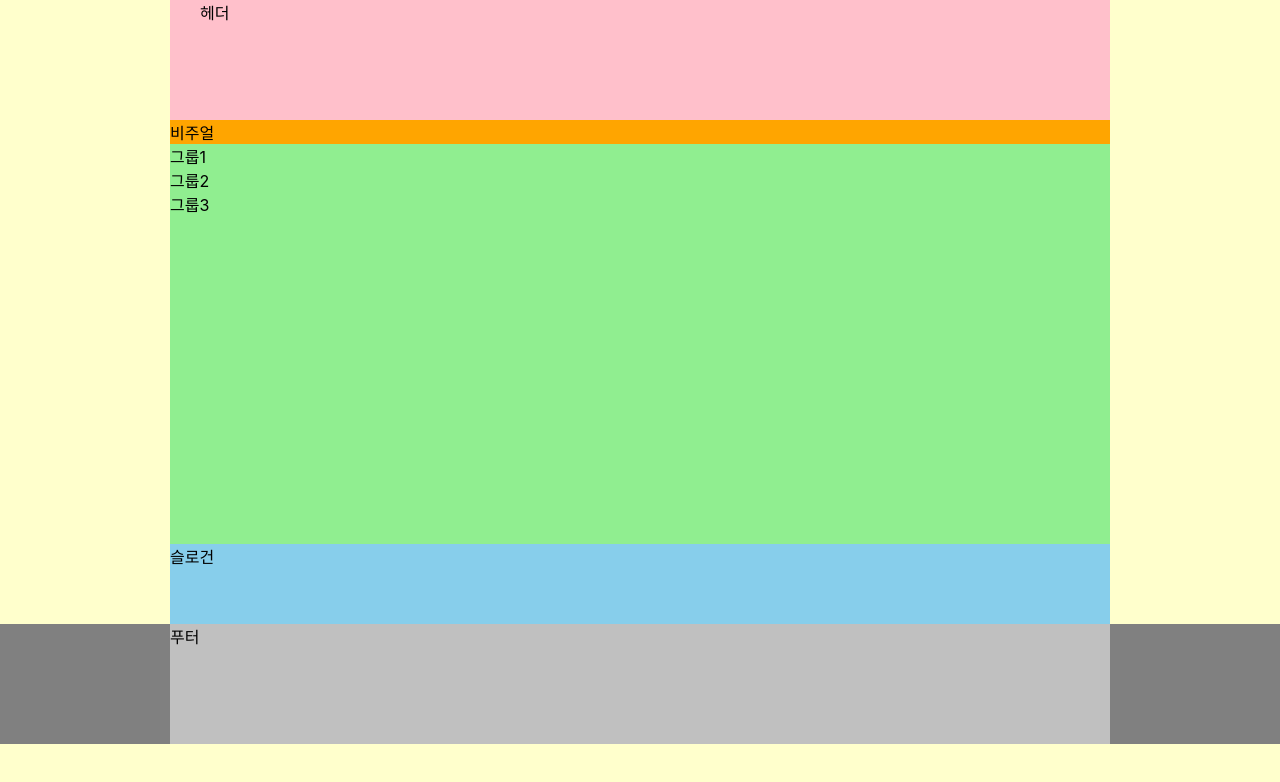
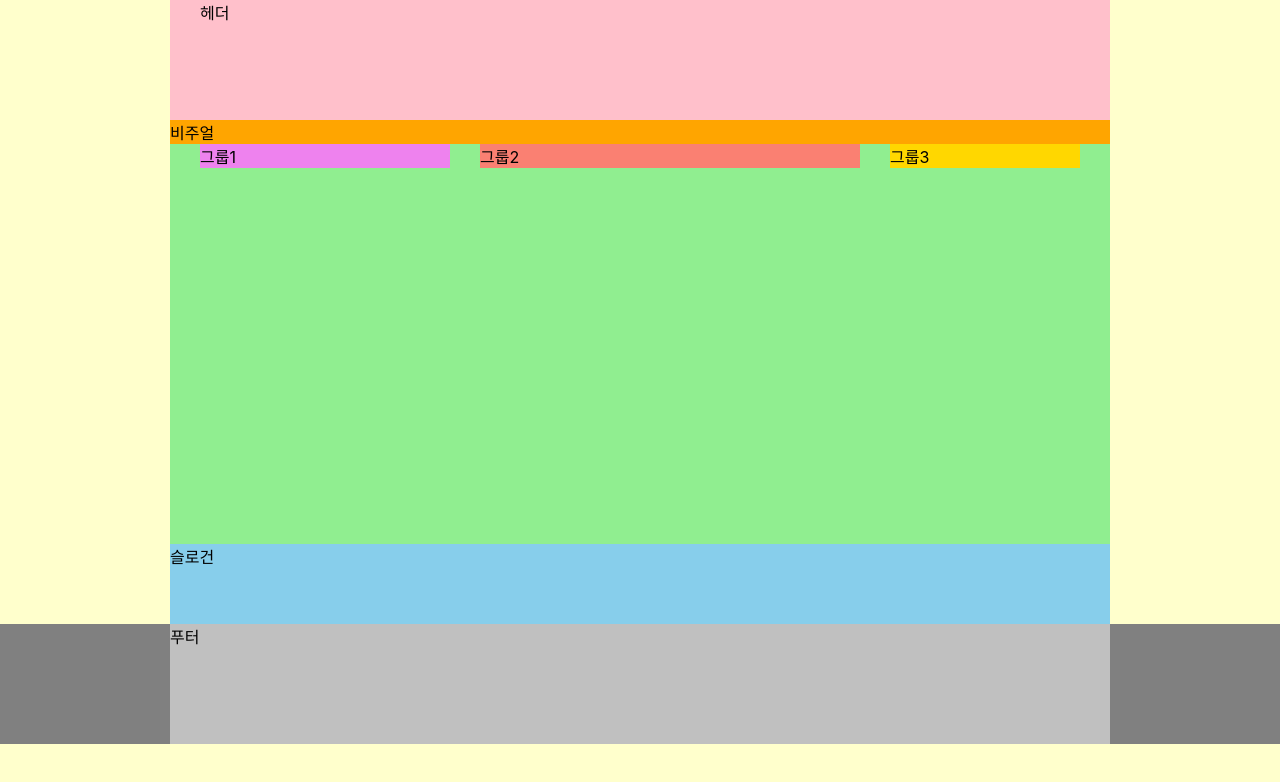
Before and after one commit to DahamWeon/HTML5, a website: page index.html in a window 1280 px wide. Drawn offline with Linux system fonts and the light colour scheme; a web font is replaced by a local one.

Commit message:
float을 이용한 메인 레이아웃

```diff
--- a/styles/style.css
+++ b/styles/style.css
@@ -1,5 +1,10 @@
 @import url(./normalize.css);
 @import url(./reset.css);
+/* 기본 스타일 */
+*, *::before, *::after {
+  box-sizing: border-box;
+}
+
 /* 본문 스타일 */
 body {
   background: #ffc;
@@ -9,7 +14,6 @@ body {
 /* 레이아웃 */
 .header, .visual, .main, .slogan, .footer-inner {
   width: 940px;
-  box-sizing: border-box;
   margin: 0 auto;
 }
 /* 헤더 */
@@ -26,11 +30,32 @@ body {
 .main {
   background: lightgreen;
   height: 50vh;
+  display: flow-root;
+  padding: 0 15px;
+}
+.group {
+  margin: 0 15px;
+}
+.group1 {
+  background-color: violet;
+  width: 250px;
+  float: left;
+}
+.group2 {
+  background-color: salmon;
+  width: 380px;
+  float: left;
+}
+.group3 {
+  background-color: gold;
+  width: 190px;
+  float: left;
 }
 /* 슬로건 */
 .slogan {
   background: skyblue;
   height: 10vh;
+  clear: both;
 }
 /* 푸터 */
 .footer {
```
